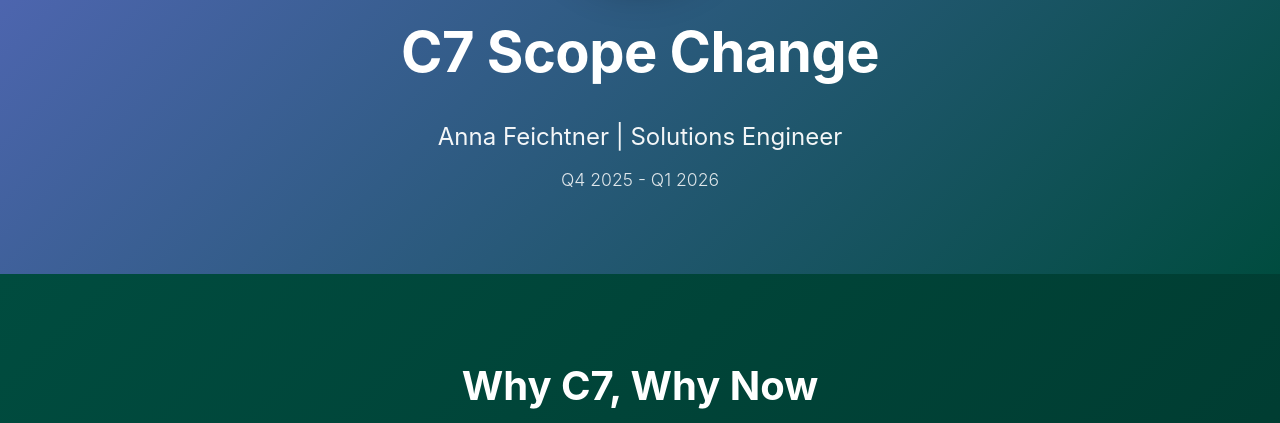
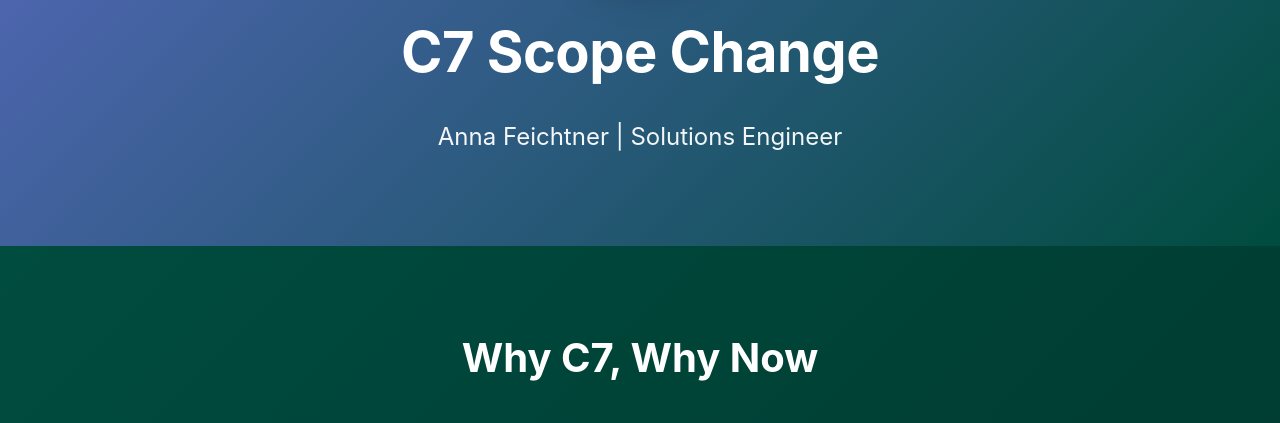
Before and after one commit to annafy2024/c7-impact-summary, a plain HTML site: page index.html in a window 1280 px wide. Shown: the part 302-725 px from the top of the page. Drawn offline with Linux system fonts and the light colour scheme.

Commit message:
Remove Q4 2025 - Q1 2026 period from hero section

```diff
--- a/index.html
+++ b/index.html
@@ -335,7 +335,6 @@
                 <div>
                     <h1>C7 Scope Change</h1>
                     <p class="subtitle">Anna Feichtner | Solutions Engineer</p>
-                    <p class="period">Q4 2025 - Q1 2026</p>
                 </div>
             </div>
         </div>
```
